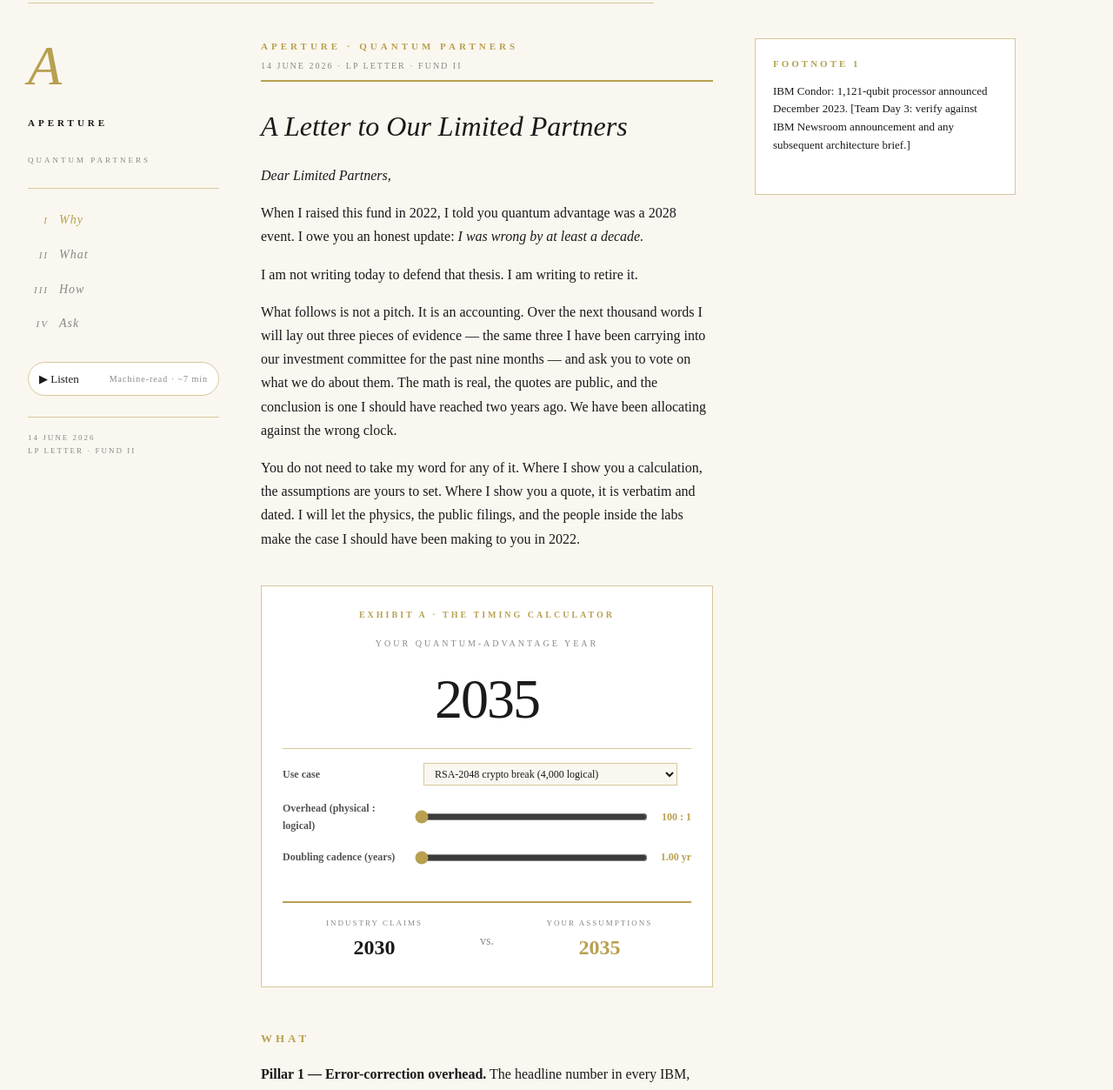
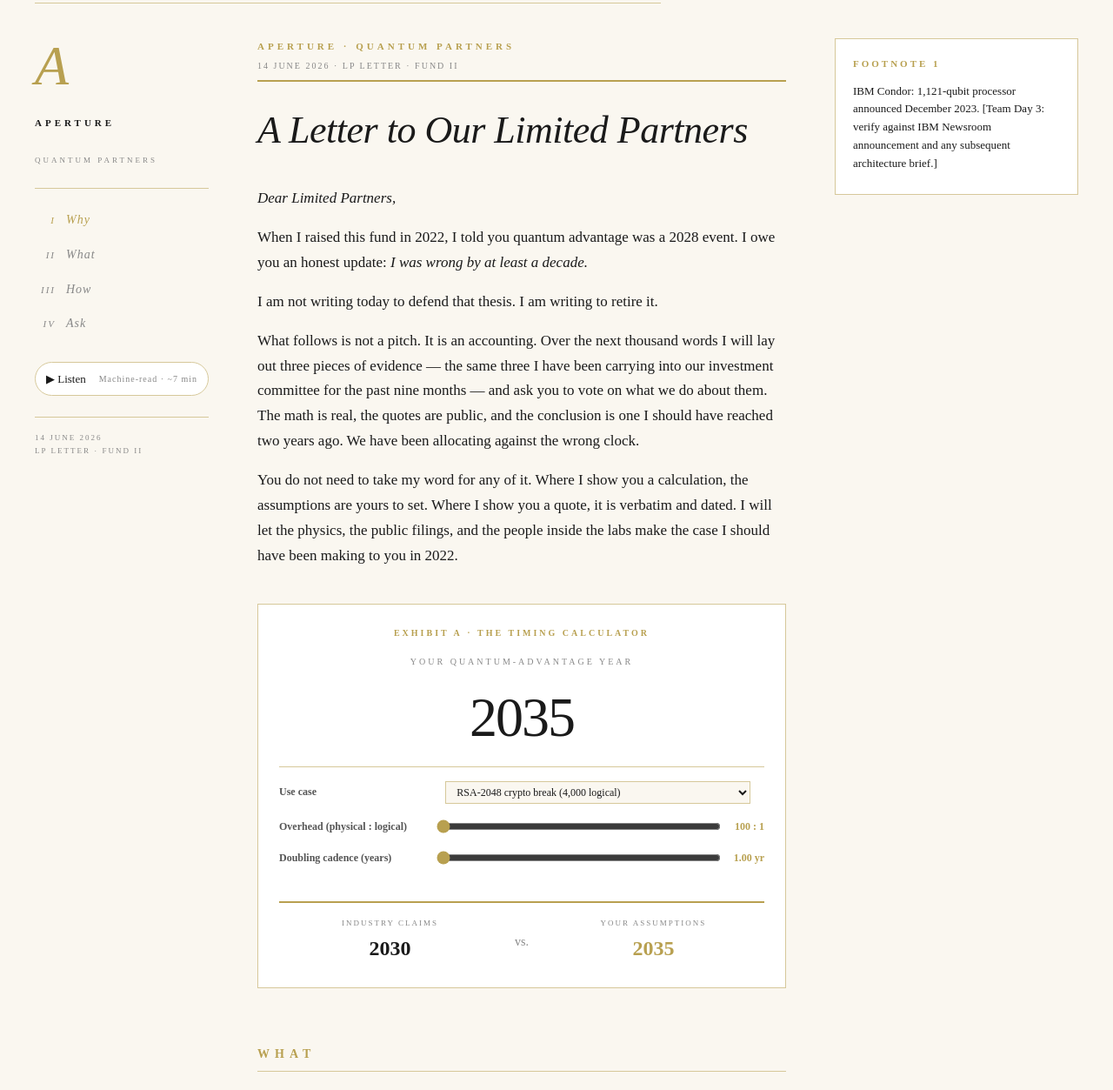
Before and after one commit to janwejchert/deeptech, a website: page index.html in a window 1280 px wide. Shown: the part 100-1353 px from the top of the page at 87% size. Drawn offline with Linux system fonts and the light colour scheme; a web font is replaced by a local one.

Commit message:
feat(layout): widen main column + bump type scale to address thin-feel
- Container max-width 1280px → 1480px
- Body font 16px → 17px (slightly larger reading face, fills line length naturally)
- Title 32px → 44px (more presence)
- Section heads 13px → 14px with letterspacing 6px and underline rule (more letterpress)
- Main column: switched from minmax(0, 65ch) to minmax(0, 1fr) — prose now fills the column instead of leaving whitespace
- Left sidebar 220px → 200px, right sidebar 300px → 280px (tighter, more for main)
- Grid gap 48px → 56px (more air between columns)

```diff
--- a/styles.css
+++ b/styles.css
@@ -18,6 +18,10 @@
 
   --rule-thin: 1px solid var(--gold-soft);
   --rule-strong: 2px solid var(--gold);
+
+  --col-left: 200px;
+  --col-right: 280px;
+  --grid-gap: 56px;
 }
 
 * { box-sizing: border-box; }
@@ -27,16 +31,16 @@ body {
   background: var(--bg);
   color: var(--ink);
   font-family: var(--serif);
-  font-size: 16px;
+  font-size: 17px;
   line-height: 1.7;
   -webkit-font-smoothing: antialiased;
   text-rendering: optimizeLegibility;
 }
 
 .letter {
-  max-width: 1280px;
+  max-width: 1480px;
   margin: 0 auto;
-  padding: calc(var(--unit) * 6) calc(var(--unit) * 4);
+  padding: calc(var(--unit) * 6) calc(var(--unit) * 5);
 }
 
 .disclosure {
@@ -53,13 +57,21 @@ body {
 /* --- 3-column letter grid --- */
 .letter-grid {
   display: grid;
-  grid-template-columns: 220px minmax(0, var(--measure)) 300px;
-  gap: calc(var(--unit) * 6);
+  grid-template-columns: var(--col-left) minmax(0, 1fr) var(--col-right);
+  gap: var(--grid-gap);
   align-items: start;
 }
 
 .letter-main {
   min-width: 0;
+}
+
+/* Prose fills the main column. Exhibits, blockquotes, and section heads
+ * all take the full available width — what changes between them is
+ * vertical rhythm, not horizontal constraint.
+ */
+.letter-main .prose p {
+  /* no max-width — fills the column */
 }
 
 .sidebar {
@@ -216,10 +228,11 @@ body {
 .title {
   font-weight: 400;
   font-style: italic;
-  font-size: 32px;
-  line-height: 1.2;
-  margin: 0 0 calc(var(--unit) * 3);
+  font-size: 44px;
+  line-height: 1.1;
+  margin: 0 0 calc(var(--unit) * 5);
   color: var(--ink);
+  letter-spacing: -0.5px;
 }
 
 .audio-player {
@@ -256,13 +269,15 @@ body {
 }
 
 .section-head {
-  font-size: 13px;
-  letter-spacing: 4px;
+  font-size: 14px;
+  letter-spacing: 6px;
   text-transform: uppercase;
   color: var(--gold);
-  font-weight: 600;
-  margin: calc(var(--unit) * 6) 0 calc(var(--unit) * 2);
+  font-weight: 700;
+  margin: calc(var(--unit) * 8) 0 calc(var(--unit) * 3);
   font-family: var(--serif);
+  padding-bottom: calc(var(--unit) * 1);
+  border-bottom: var(--rule-thin);
 }
 
 .exhibit {
```
